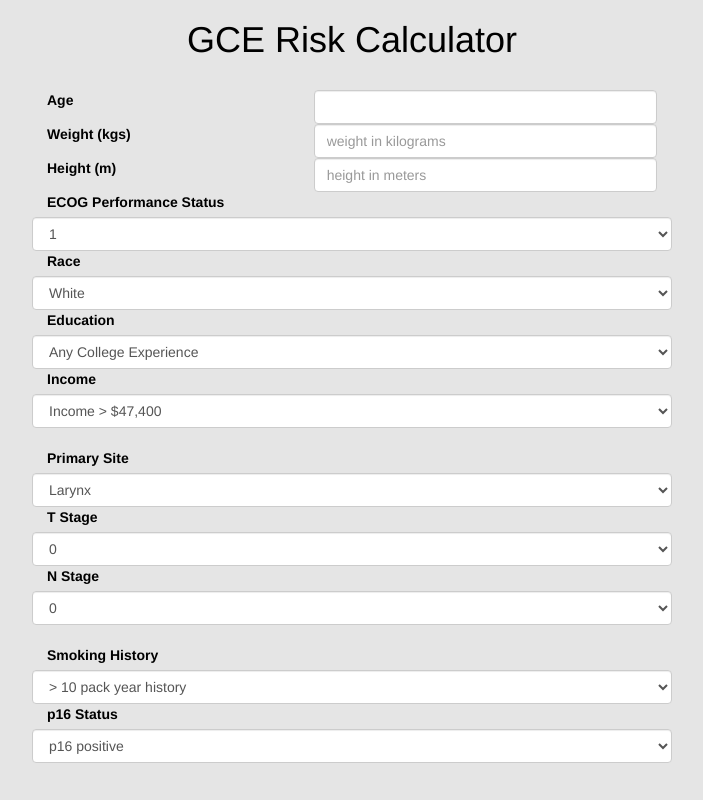
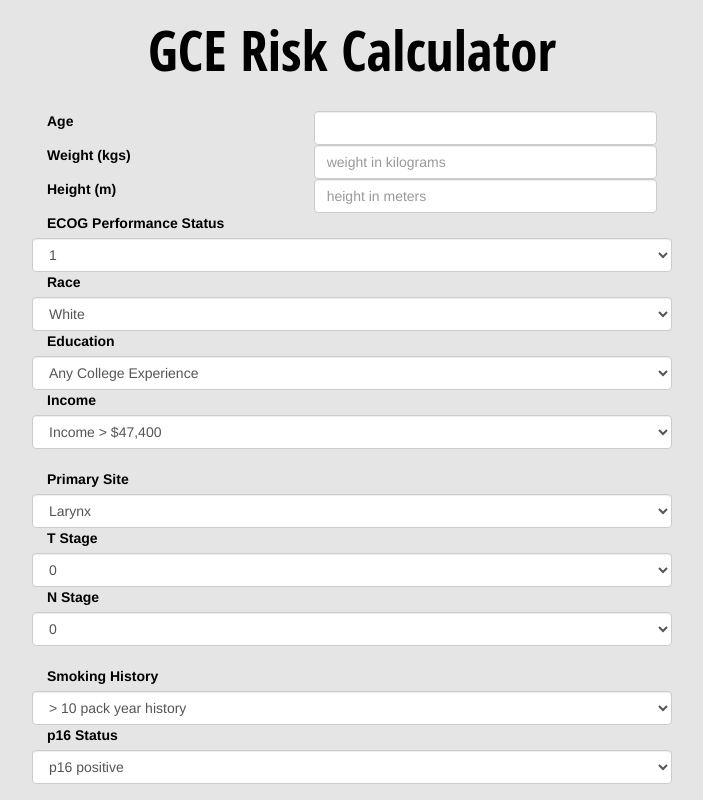
Before and after one commit to LVitzthum/Risk-Calc, a plain HTML site: page index.html in a window 1280 px wide. Shown: the whole page, without its empty margins (288-991 px from the left). Drawn offline with nearby package versions, Linux system fonts and the light colour scheme.

Commit message:
embedded CSS

```diff
--- a/GCE.CSS
+++ b/GCE.CSS
@@ -1,4 +1,5 @@
-html
+
+<style>
 body {
   background: #e5e5e5 no-repeat center center fixed; //#3b5998
   -webkit-background-size: cover;
@@ -33,3 +34,4 @@ p
 {
   text-align: left;
 }
+</style>
--- a/index.html
+++ b/index.html
@@ -14,6 +14,45 @@
 
 <!-- Latest compiled JavaScript -->
 <script src="https://maxcdn.bootstrapcdn.com/bootstrap/3.3.7/js/bootstrap.min.js"></script>
+
+
+<style>
+body {
+  background: #e5e5e5 no-repeat center center fixed; //#3b5998
+  -webkit-background-size: cover;
+  -moz-background-size: cover;
+  -o-background-size: cover;
+  background-size: cover;
+}
+
+h1
+{
+  font-family: 'Open Sans Condensed', sans-serif;
+  font-size: 55px;
+  //letter-spacing: 40px;
+}
+
+p
+{
+  font-size: 18px;
+  letter-spacing: 1px;
+  margin-right: 10%;
+  margin-left: 10%;
+}
+
+.abc
+{
+  color: #000000;//#e5e5e5;
+  text-align: center;
+  width: 50%;
+  margin: 0 auto;
+}
+.form-group
+{
+  text-align: left;
+}
+</style>
+
 </head>
 
 
```
